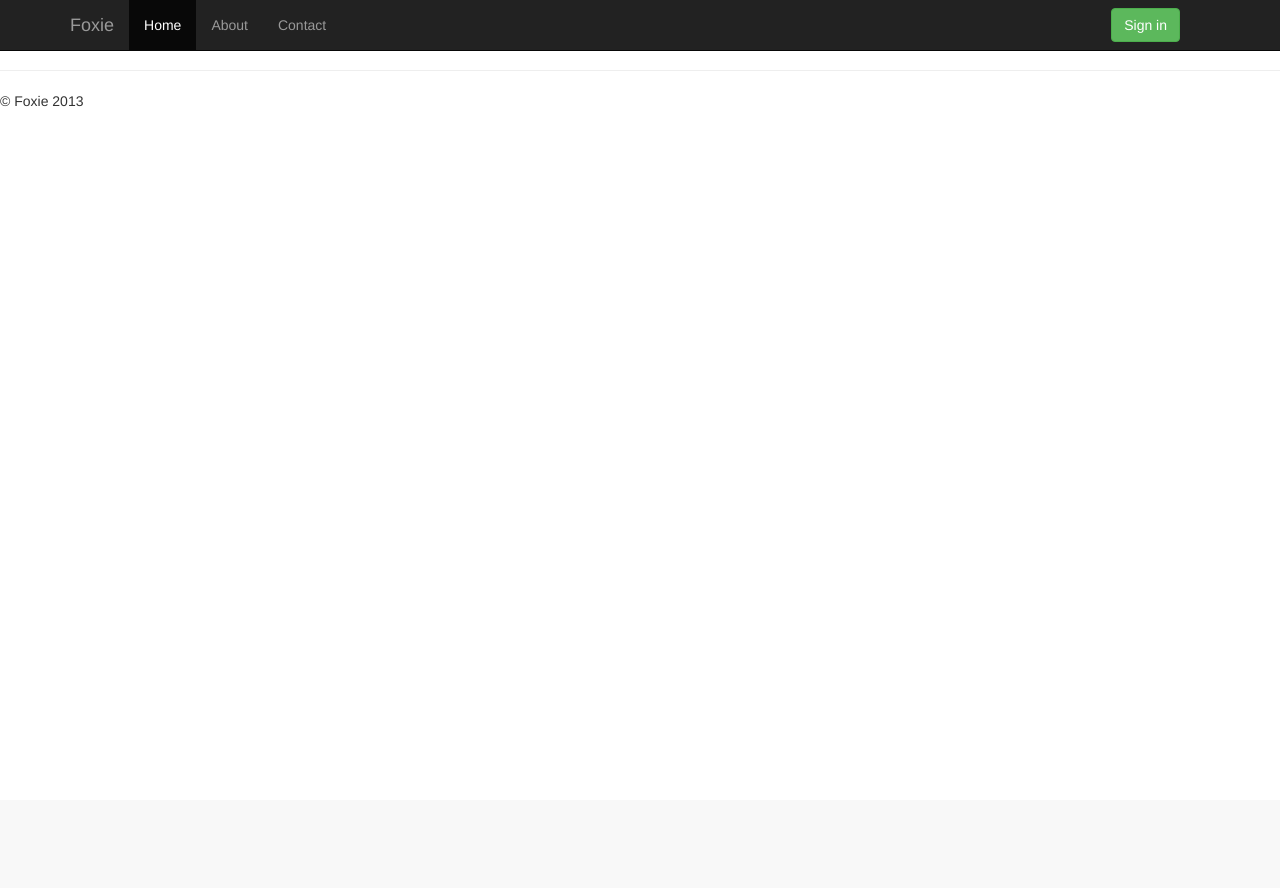
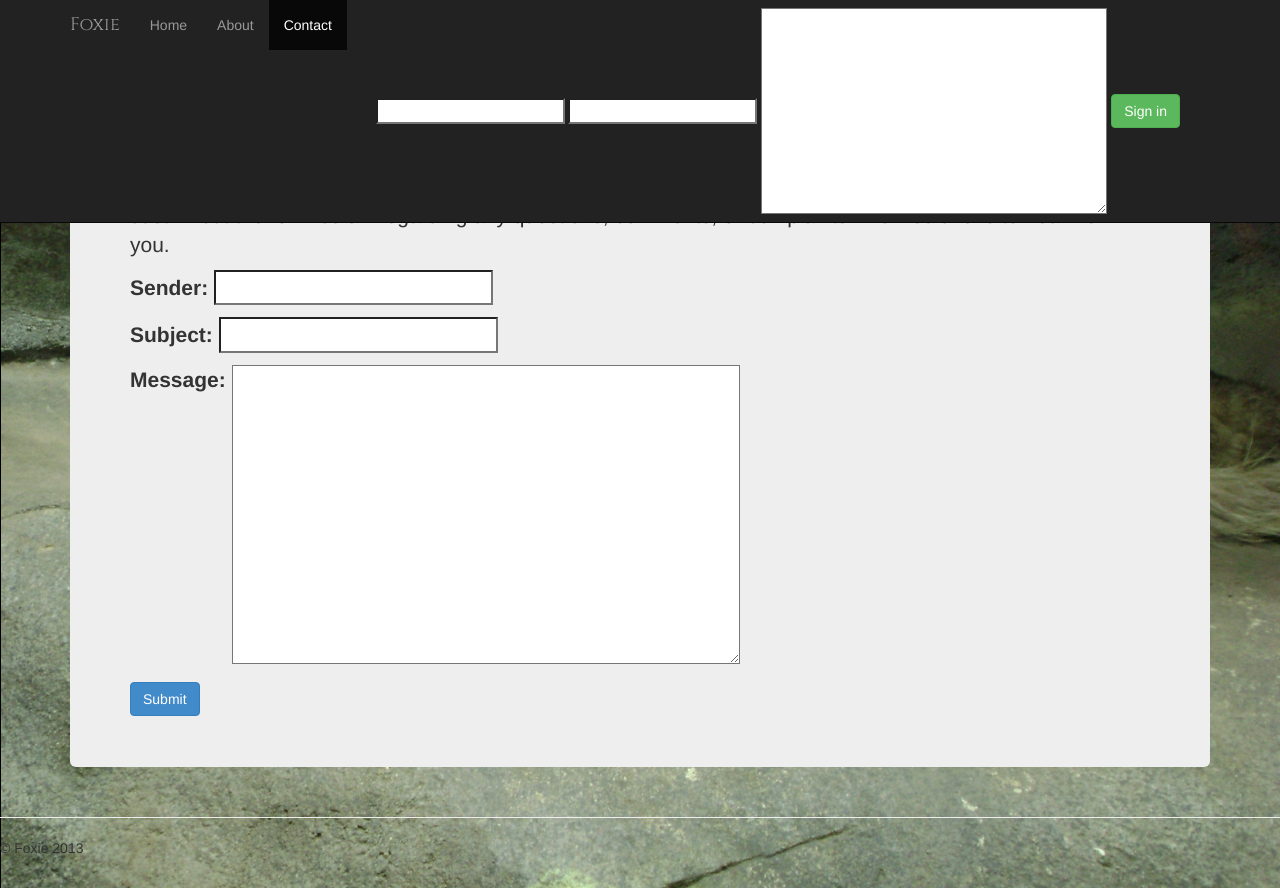
Before and after one commit to jpulec/foxie, a Django app: page /contact/ in a window 1280 px wide. Before the commit the page ends 107 px from the top, so only its background shows below. Run offline with Django 3.2, Linux system fonts and the light colour scheme; some libraries are stand-ins or nearby versions.

Commit message:
Got contact page working Only sends emails to stdout, for now

```diff
--- a/foxie/apps/main/forms.py
+++ b/foxie/apps/main/forms.py
@@ -1,5 +1,5 @@
 from django.contrib.auth.forms import AuthenticationForm, PasswordChangeForm
-from django.forms.widgets import TextInput, PasswordInput
+from django.forms.widgets import TextInput, PasswordInput, Textarea
 from django.contrib.auth.models import User
 from django import forms
 
@@ -37,4 +37,6 @@
         exclude = ('follower',)
 
 class ContactForm(forms.Form):
-    pass
+    sender  = forms.EmailField()
+    subject = forms.CharField(max_length=100)
+    message = forms.CharField(widget=Textarea(attrs={'resize':'none'}))
--- a/foxie/apps/main/views.py
+++ b/foxie/apps/main/views.py
@@ -94,6 +94,7 @@
         return context
 
     def get(self, request, *args, **kwargs):
+        self.object = None
         return super(YipView, self).get(request, *args, **kwargs)
 
     @method_decorator(login_required)
@@ -110,10 +111,10 @@
 
     def get_context_data(self, **kwargs):
         context = super(Profile, self).get_context_data(**kwargs)
-        context['profile_user'] =  self.kwargs['profile_user']
+        context['profile_user'] = self.kwargs.get('profile_user', self.request.user.username)
         context['tabs'] = self.tabs
-        user = get_object_or_404(User, username=self.kwargs['profile_user'])
-        context['yips'] = Yip.objects.filter(Q(user__username=self.kwargs['profile_user']) | Q(tags__tag_type="AT", tags__text=self.kwargs['profile_user'])).order_by('-dt')
+        user = get_object_or_404(User, username=context['profile_user'])
+        context['yips'] = Yip.objects.filter(Q(user__username=context['profile_user']) | Q(tags__tag_type="AT", tags__text=context['profile_user'])).order_by('-dt')
         return context
 
     @method_decorator(login_required)
@@ -139,9 +140,6 @@
         form.instance.follower = User.objects.get(username=self.request.user)
         form.save()
         return super(FollowView, self).form_valid(form)
-
-    def get(self, request, *args, **kwargs):
-        return super(FollowView, self).get(request, *args, **kwargs)
 
     def get_context_data(self, **kwargs):
         context = super(FollowView, self).get_context_data(**kwargs)
@@ -204,6 +202,7 @@
     def get_context_data(self, **kwargs):
         context = super(Home, self).get_context_data(**kwargs)
         context['user'] = self.request.user
+        context['tab_selected'] = "home"
         if not self.request.user.is_authenticated():
             context['registration_form'] = RegistrationForm()
             context['signin_form'] = MyAuthenticationForm()
@@ -218,6 +217,22 @@
 class About(TemplateView):
     template_name = "main/about.html"
 
+    def get_context_data(self, **kwargs):
+        context = super(About, self).get_context_data(**kwargs)
+        context['tab_selected'] = "about"
+        return context
+
 class Contact(FormView):
     form_class = ContactForm
     template_name = "main/contact.html"
+    success_url = "/"
+
+    def form_valid(self, form):
+        from django.core.mail import send_mail
+        send_mail(form.cleaned_data['subject'], form.cleaned_data['message'], form.cleaned_data['sender'], ["jpulec@gmail.com"])
+        return super(Contact, self).form_valid(form)
+
+    def get_context_data(self, **kwargs):
+        context = super(Contact, self).get_context_data(**kwargs)
+        context['tab_selected'] = "contact"
+        return context
--- a/foxie/settings/common.py
+++ b/foxie/settings/common.py
@@ -157,3 +157,5 @@
 
 LOGIN_REDIRECT_URL = "/"
 LOGOUT_REDIRECT_URL = "/"
+
+EMAIL_BACKEND = 'django.core.mail.backends.console.EmailBackend'
--- /dev/null
+++ b/foxie/static/css/style.css
@@ -0,0 +1,9 @@
+@import url(http://fonts.googleapis.com/css?family=Cinzel);
+
+.navbar-brand {
+    font-family: 'Cinzel', serif;
+}
+
+body {
+    background: url("../../static/img/bg.jpg") no-repeat fixed;
+}
--- a/foxie/templates/base.html
+++ b/foxie/templates/base.html
@@ -12,7 +12,7 @@
 <!-- Bootstrap core CSS -->
 <link href="{{ STATIC_URL }}bootstrap/css/bootstrap.css" rel="stylesheet">
 <link href="{{ STATIC_URL }}css/jumbotron.css" rel="stylesheet">
-
+<link href="{{ STATIC_URL }}css/style.css" rel="stylesheet">
 <!-- HTML5 shim and Respond.js IE8 support of HTML5 elements and media queries -->
 <!--[if lt IE 9]>
       <script src="{{ STATIC_URL }}js/html5shiv.js"></script>
--- a/foxie/templates/main/contact.html
+++ b/foxie/templates/main/contact.html
@@ -1 +1,21 @@
 {% extends "base_nav.html" %}
+
+{% block title %}Contact Us{% endblock %}
+
+{% block body %}
+{{ block.super }}
+<div class="container">
+    <p>
+    <div class="jumbotron">
+        <h1>Contact Us</h1>
+            <p>Just fill out the form below regarding any questions, comments, or complaints. We would love to hear from you.</p>
+            <form action"." method="post">
+                {% csrf_token %}
+                {{ form.as_p }}
+                <button type="submit" class="btn btn-primary btn-large">Submit</button>
+            </form>
+    </div>
+    </p>
+</div>
+
+    {% endblock %}
--- a/foxie/templates/main/navbar_snippet.html
+++ b/foxie/templates/main/navbar_snippet.html
@@ -10,15 +10,16 @@
         </div>
         <div class="navbar-collapse collapse">
             <ul class="nav navbar-nav">
-                <li class="active"><a href="{% url "home" %}">Home</a></li>
-                <li><a href="{% url "about" %}">About</a></li>
-                <li><a href="{% url "contact" %}">Contact</a></li>
+                <li {% if tab_selected == "home" %}class="active"{% endif %}><a href="{% url "home" %}">Home</a></li>
+                <li {% if tab_selected == "about" %}class="active"{% endif %}><a href="{% url "about" %}">About</a></li>
+                <li {% if tab_selected == "contact" %}class="active"{% endif %}><a href="{% url "contact" %}">Contact</a></li>
             </ul>
             {% if user.is_authenticated %}
             <ul class="nav navbar-nav navbar-right">
                 <li class="dropdown">
                 <a href="#" class="dropdown-toggle" data-toggle="dropdown">Welcome, {{ user }}<b class="caret"></b></a>
                 <ul class="dropdown-menu">
+                    <li><a href="{% url "profile" %}">Profile</a></li>
                     <li><a href="{% url "account" %}">My Account</a></li>
                     <li><a href="{% url "my_logout" %}">Logout</a></li>
                 </ul>
```
Also changed, not shown: foxie/templates/main/about.html (+16 -0 lines), foxie/static/img/bg.jpg (added), 1 other file.
